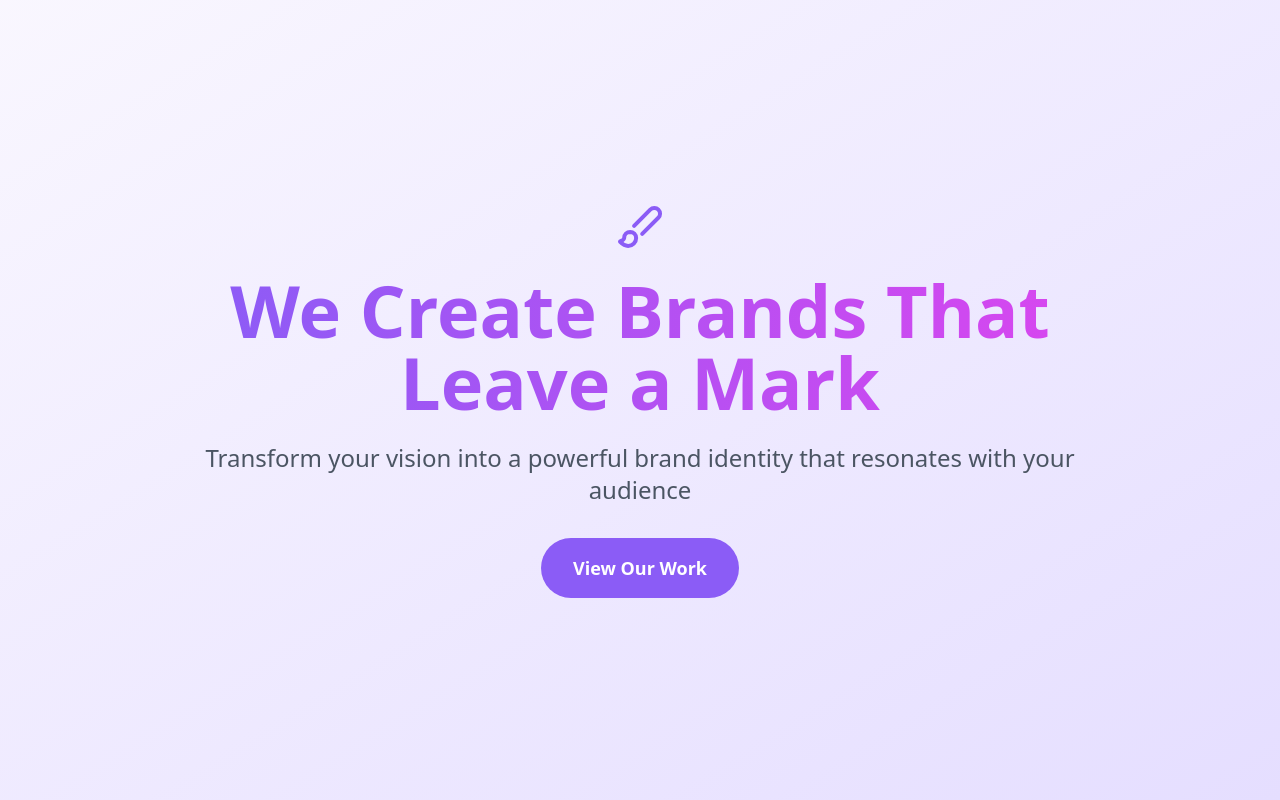
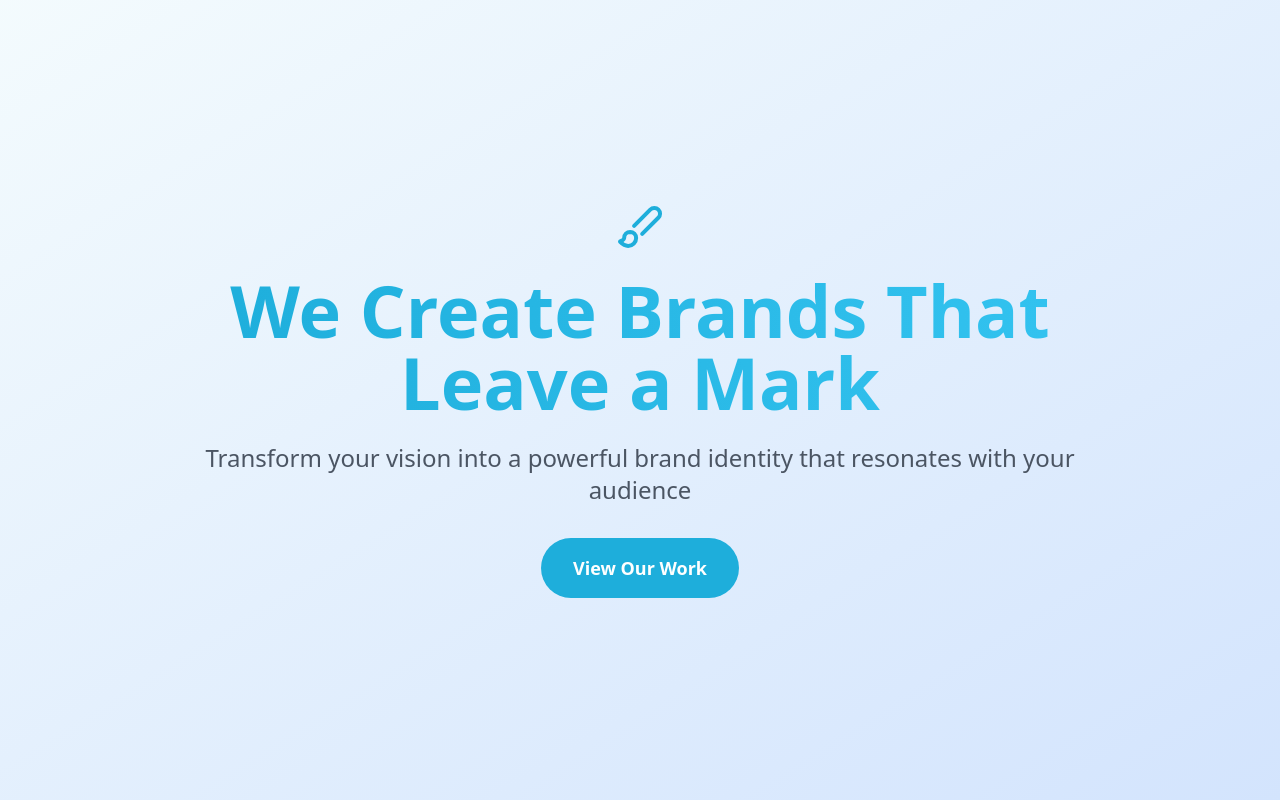
Before and after one commit to theterr0r/designery-fresco, a React (Vite) app: page / in a window 1280 px wide. Shown: the top 800 px of the page. Built offline with nearby package versions, Linux system fonts and the light colour scheme.

Commit message:
Change violet to blue color
Updated the color scheme to replace violet with blue throughout the application.
[skip gpt_engineer]

```diff
--- a/tailwind.config.ts
+++ b/tailwind.config.ts
@@ -25,15 +25,15 @@ export default {
         background: "hsl(var(--background))",
         foreground: "hsl(var(--foreground))",
         primary: {
-          DEFAULT: "#8B5CF6",
+          DEFAULT: "#1EAEDB",
           foreground: "#FFFFFF",
         },
         secondary: {
-          DEFAULT: "#E5DEFF",
+          DEFAULT: "#D3E4FD",
           foreground: "#1A1F2C",
         },
         accent: {
-          DEFAULT: "#D946EF",
+          DEFAULT: "#33C3F0",
           foreground: "#FFFFFF",
         },
         destructive: {
```
